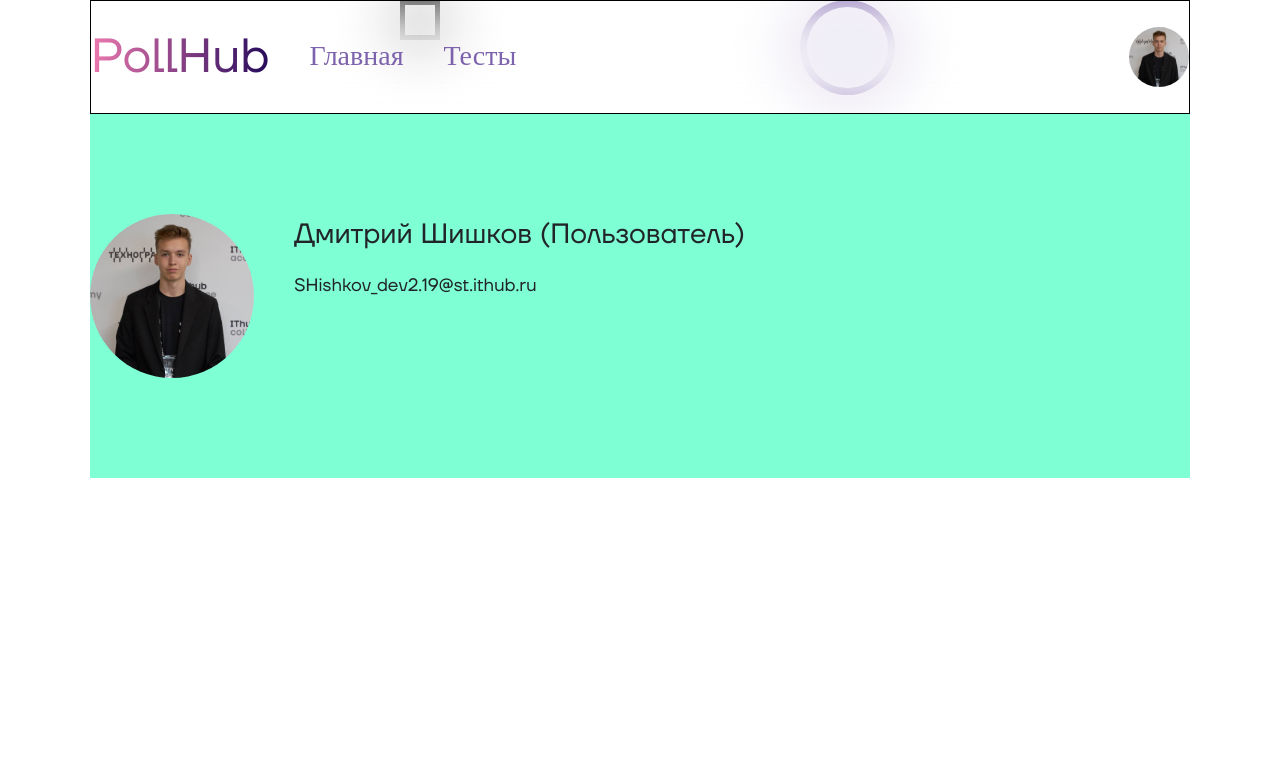
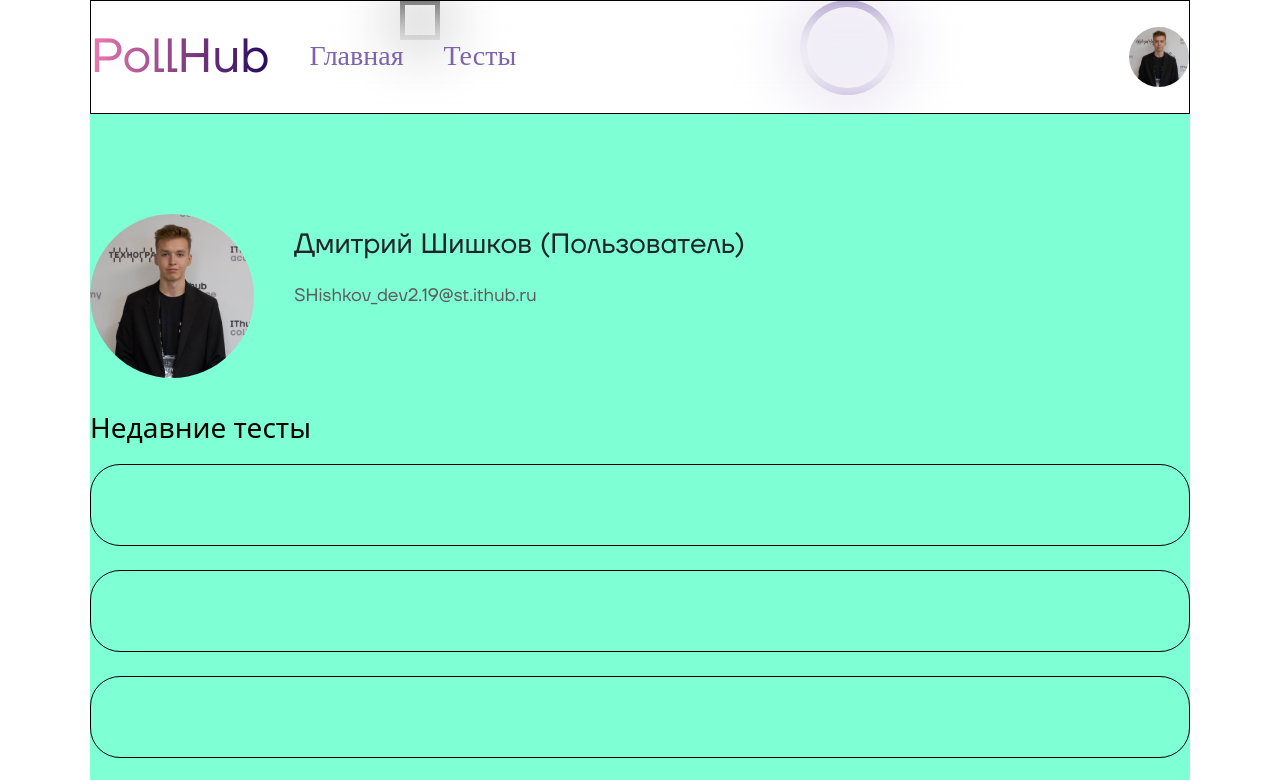
Before and after one commit to PollHub/full-project, a React (Create React App) app: page /profile in a window 1280 px wide. Shown: the top 780 px of the page. Built offline with nearby package versions, Linux system fonts and the light colour scheme.

Commit message:
first commit

```diff
--- a/src/components/profile/Profile.js
+++ b/src/components/profile/Profile.js
@@ -1,7 +1,11 @@
-import React from "react";
+import React, { useState } from "react";
+import { Link } from "react-router-dom";
 import user from '../../img/userImg.svg';
 
 function Profile() {
+
+    let [counter, setCounter] = useState([0,1,2,3]);
+
     return (
         <div className="profile">
             <div className="profile__user">
@@ -9,7 +13,21 @@ function Profile() {
                 <div className="profile__user__data">
                     <p className="profile__user__name">Дмитрий Шишков (Пользователь)</p>
                     <p className="profile__user__mail">SHishkov_dev2.19@st.ithub.ru</p>
+                    {/* <Link className="link">
+                        <p className="profile__user__change">Изменить</p>
+                    </Link> */}
                 </div>
+            </div>
+            <div className="profile__last__tests">
+                <p>Недавние тесты</p>
+                {counter.map(e => {
+                    console.log(e)
+                    return (
+                        <div key={e} className="profile__last__test">
+
+                        </div>
+                    )
+                })}
             </div>
         </div>
     )
--- a/src/index.css
+++ b/src/index.css
@@ -472,6 +472,7 @@ h2 {
 
 .profile__user__data {
   margin-left: 40px;
+  margin-top: 10px;
 }
 
 .profile__user__img {
@@ -487,4 +488,27 @@ h2 {
 .profile__user__mail {
   font-family: TT Firs Neue;
   font-size: 18px;
+  color: #5E5E5E;
 }
+
+.profile__user__change {
+  font-family: TT Firs Neue;
+  font-size: 16px;
+  color: #5E5E5E;
+}
+
+.profile__last__tests p {
+  font-size: TT Firs Neue;
+  font-size: 28px;
+  color: #000000;
+  margin-top: 28px;
+}
+
+.profile__last__test {
+  width: 1100px;
+  height: 82px;
+  padding: 0 28px;
+  border-radius: 30px;
+  border: 1px solid #000;
+  margin-bottom: 24px;
+}
```
